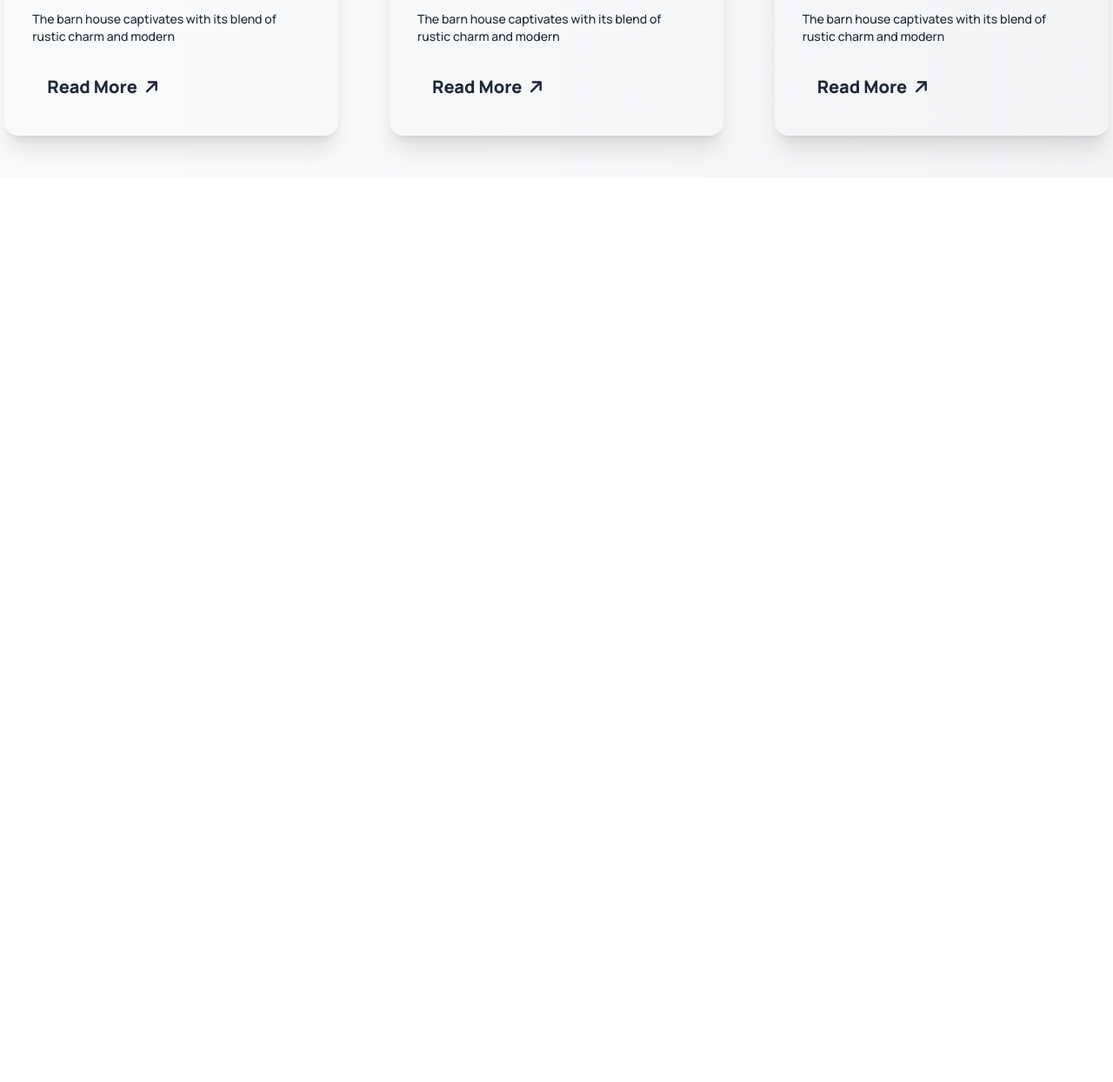
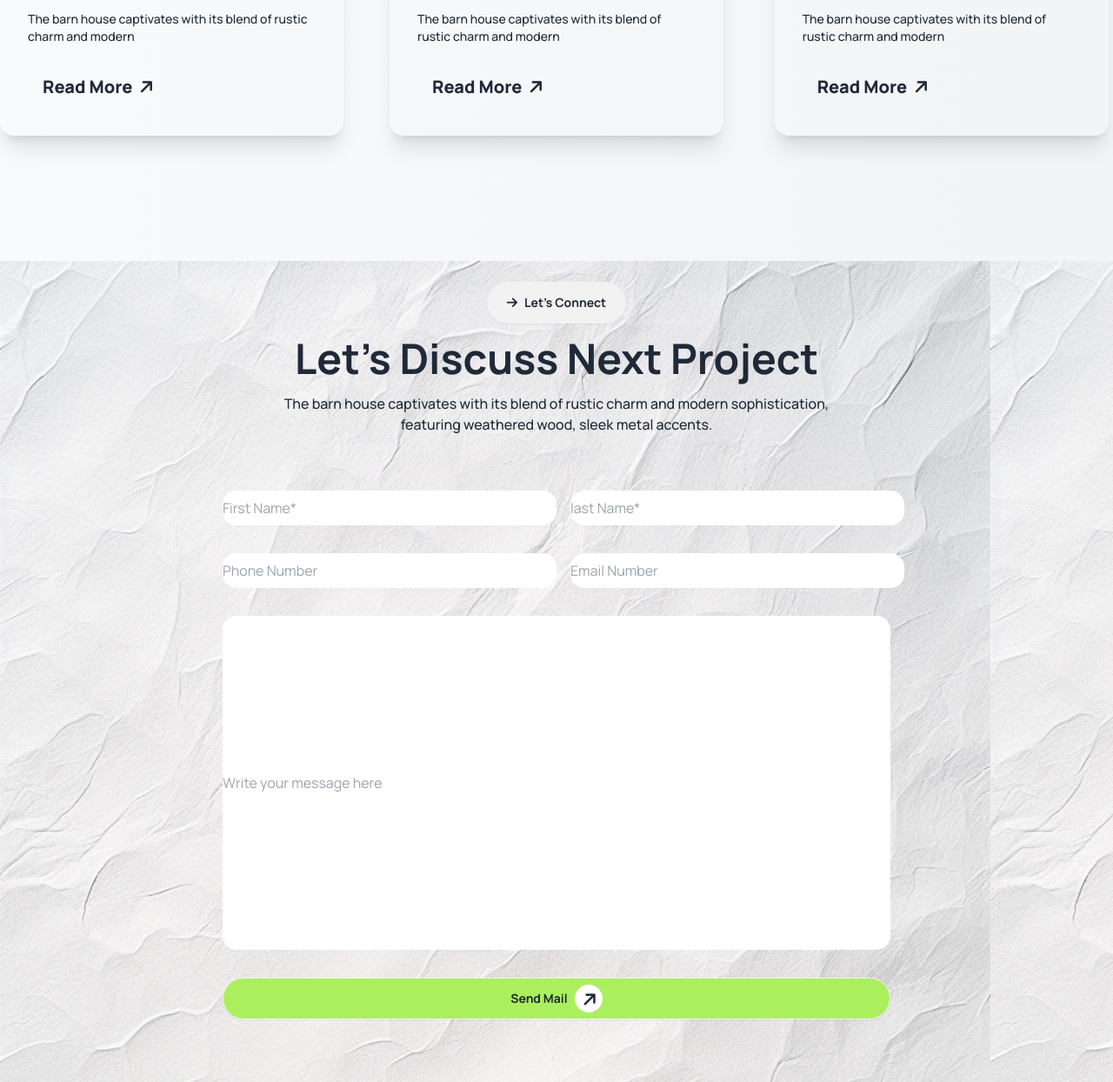
Before and after one commit to ShahJamal6160/Batch-10-Assignment-3, a plain HTML site: page index.html in a window 1280 px wide. Shown: the part 2660-3904 px from the top of the page at 87% size. Before the commit the page ends 2960 px from the top, so only its background shows below. Drawn offline with nearby package versions, Linux system fonts and the light colour scheme.

Commit message:
Articles and Discuss section done

```diff
--- a/index.html
+++ b/index.html
@@ -288,7 +288,7 @@
                          <div class="grid gap-12 py-12 lg:grid-cols-3 ">
                                     <!-- card-1 -->
                                 <div class="flex justify-center items-center">
-                                    <div class="card w-96 shadow-xl ">
+                                    <div class="card  shadow-xl ">
                                         <!-- img -->
                                           <figure class="">
                                             <img src="assets/article1.png" alt="article">
@@ -378,10 +378,50 @@
 
           <!-- Discuss section -->
 
-          <section>
-                <div>
+          <section class=" mb-12" style="background-image: url('assets/bg.jpg')">
 
-                </div>
+                            <!-- text -->
+                      <div class="text-center py-6">
+                        <button class="btn w-40 rounded-3xl font-bold"> <i class="fa-solid    fa-arrow-right"></i> Let's Connect</button>
+
+                            <h1 class="text-5xl font-bold py-4">Let’s Discuss Next Project</h1>
+                            <p class="lg:font-medium">The barn house captivates with its blend of rustic charm and modern sophistication, <br> featuring weathered wood, sleek metal accents.</p>
+                      </div>
+
+
+
+                 <!--  input From -->
+                        <div class=" container mx-auto px-12 lg:px-64 py-10 ">
+
+                          <form action="">
+                                  <div class="grid gap-8  lg:grid-cols-2 pb-8">
+                                    <input class="w-96 h-10 rounded-2xl" type="" placeholder="First Name*">
+
+                                    <input class="w-96 h-10 rounded-2xl" type="" placeholder="last Name*">
+
+
+                                    <input class="w-96 h-10 rounded-2xl" type="number" placeholder="Phone Number" name="" id="">
+
+                                    <input class="w-96 h-10 rounded-2xl" type="email" placeholder="Email Number" name="" id="">
+
+
+
+                                      <input class=" h-96 lg:col-span-2  rounded-2xl " type="text" placeholder="Write your message here">
+
+
+                                      <a class="btn bg-[#ABEF5F] rounded-full font-bold lg:col-span-2">Send Mail  <i class="w-8 h-8 py-1  text-xl fa-solid fa-arrow-right  bg-[#FFFFFF] -rotate-45 rounded-full"></i> </a>
+
+                                  </div>
+
+
+
+                          </form>
+
+
+                    </div>
+
+
+
           </section>
 
        </main>
```
Also changed, not shown: tailwind.config.js (line endings or trailing spaces).
